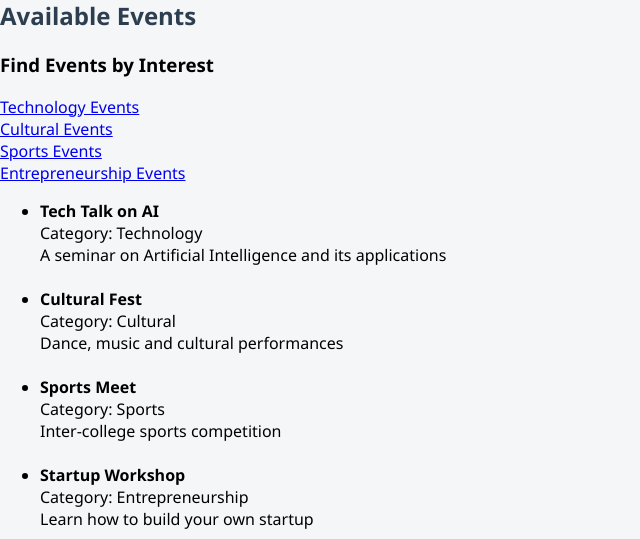
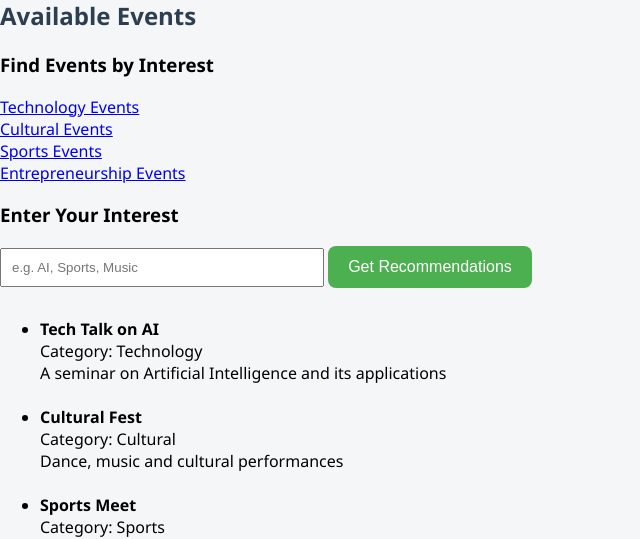
Before and after one commit to anshupriya11929/event-recommendation-system, a Flask app: page / in a window 1280 px wide. Shown: the part 167-706 px from the top of the page, without its empty margins (0-640 px from the left). Run offline with Flask 3, Linux system fonts and the light colour scheme.

Commit message:
Update home.html

```diff
--- a/templates/home.html
+++ b/templates/home.html
@@ -18,6 +18,12 @@
 <a href="/recommend/Cultural">Cultural Events</a><br>
 <a href="/recommend/Sports">Sports Events</a><br>
 <a href="/recommend/Entrepreneurship">Entrepreneurship Events</a>
+    <h3>Enter Your Interest</h3>
+
+<form action="/recommend" method="POST">
+    <input type="text" name="interest" placeholder="e.g. AI, Sports, Music" required>
+    <button type="submit">Get Recommendations</button>
+</form>
 
 <ul>
   {% for event in events %}
```
